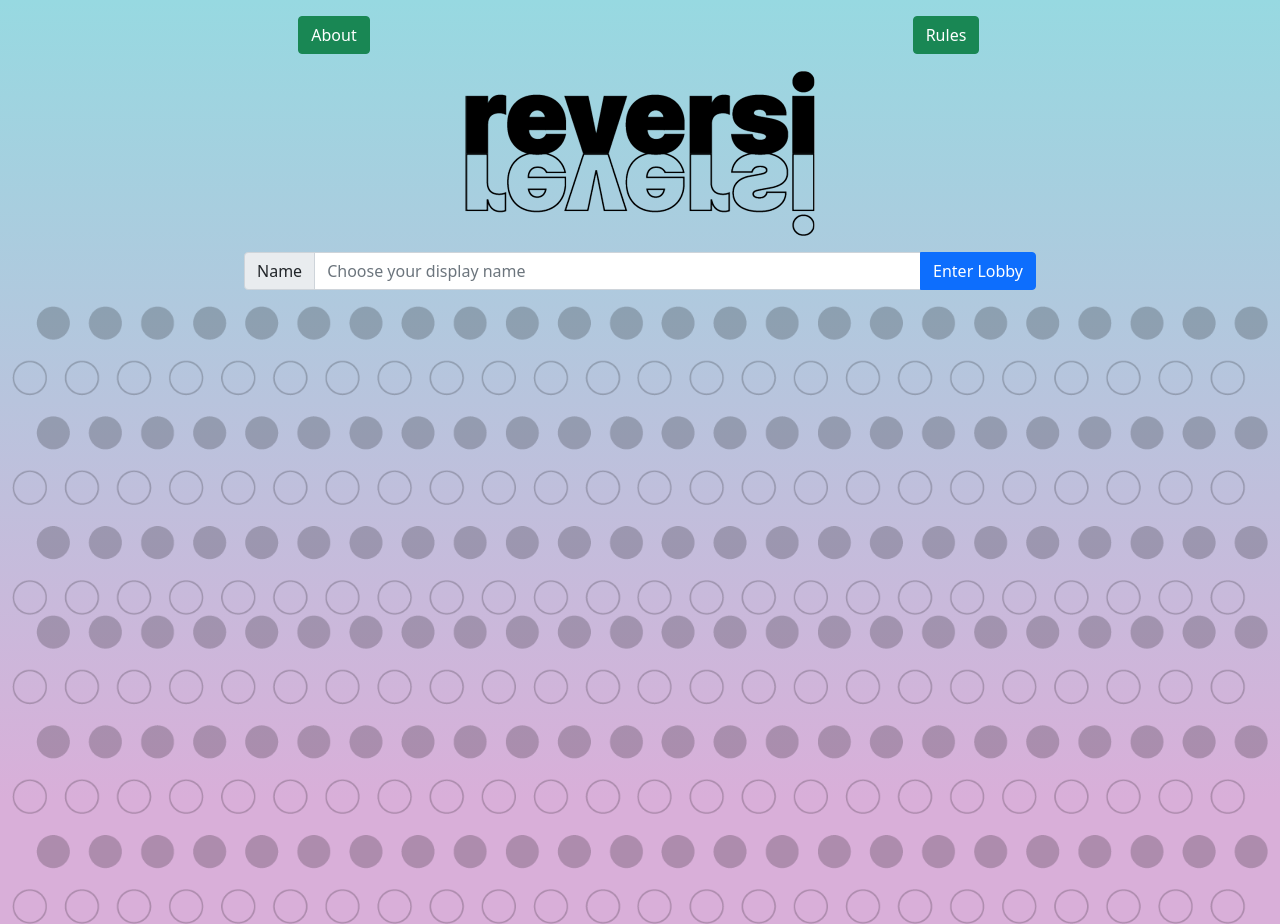
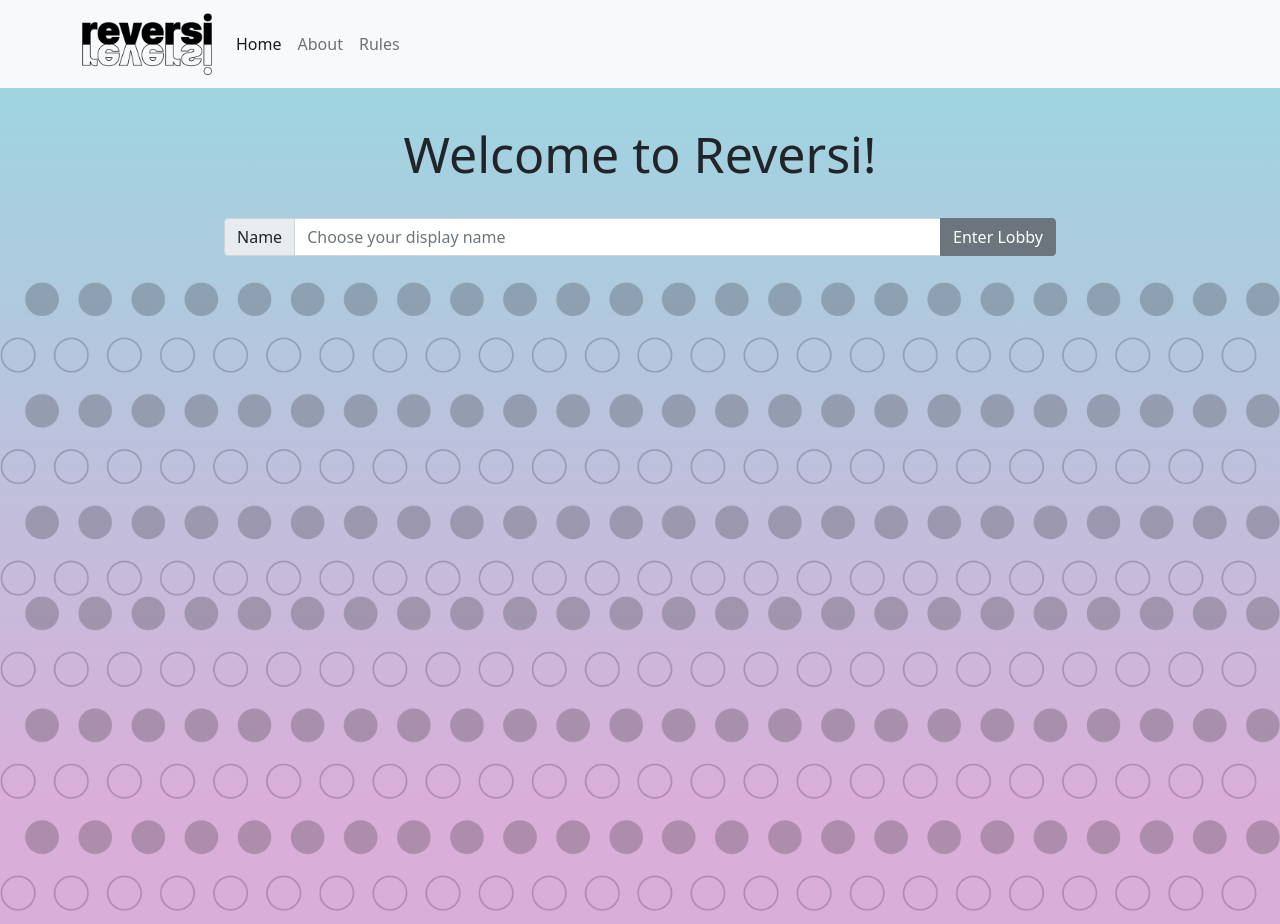
Before and after one commit to jean-hahn/reversi-jhahn, a website: page public/index.html in a window 1280 px wide. Drawn offline with nearby package versions, Linux system fonts and the light colour scheme.

Commit message:
visual improvements

```diff
--- a/public/assets/css/game.css
+++ b/public/assets/css/game.css
@@ -5,11 +5,11 @@ body {
 
 
 .headerrow {
-    background-color: #F0F0F0;
+    background-color: #e5fcff;
   }
 
 #messagePane {
-    background-color: rgb(238, 255, 217);
+    background-color: #f8f9fa;
 }
 
 .join_room_response,
--- a/public/index.html
+++ b/public/index.html
@@ -1,75 +1,100 @@
 <!doctype html>
 <html lang="en">
+
 <head>
   <!-- Required meta tags -->
   <meta charset="utf-8">
   <meta name="viewport" content="width=device-width, initial-scale=1">
 
   <!-- Bootstrap CSS -->
-    <link href="https://cdn.jsdelivr.net/npm/bootstrap@5.1.3/dist/css/bootstrap.min.css" rel="stylesheet" integrity="sha384-1BmE4kWBq78iYhFldvKuhfTAU6auU8tT94WrHftjDbrCEXSU1oBoqyl2QvZ6jIW3" crossorigin="anonymous">
+  <link href="https://cdn.jsdelivr.net/npm/bootstrap@5.1.3/dist/css/bootstrap.min.css" rel="stylesheet"
+    integrity="sha384-1BmE4kWBq78iYhFldvKuhfTAU6auU8tT94WrHftjDbrCEXSU1oBoqyl2QvZ6jIW3" crossorigin="anonymous">
   <style>
-      html, body {
-        height:100%;
+    html,
+    body {
+      height: 100%;
     }
+
     body {
       background-color: #D9AFD9;
       background-image: linear-gradient(0deg, #D9AFD9 0%, #97D9E1 100%);
 
 
       background-repeat: no-repeat;
+    }
 
-
-
+    h1 {
+      font-size: 50px;
     }
   </style>
 
 
   <title>Reversi</title>
 </head>
+
 <body>
-    <div class="container-fluid">
+
+  <nav class="navbar navbar-expand-lg navbar-light bg-light">
+    <div class="container">
+      <a class="navbar-brand" href="index.html">
+        <img src="assets/images/top-splash.png" alt="Reversi Logo 1" width="130px" />
+      </a>
+      <button class="navbar-toggler" type="button" data-toggle="collapse" data-target="#navbarNavAltMarkup"
+        aria-controls="navbarNavAltMarkup" aria-expanded="false" aria-label="Toggle navigation">
+        <span class="navbar-toggler-icon"></span>
+      </button>
+      <div class="collapse navbar-collapse" id="navbarNavAltMarkup">
+        <div class="navbar-nav">
+          <a class="nav-item nav-link active" href="#">Home <span class="sr-only"></span></a>
+          <a class="nav-item nav-link" href="about.html">About</a>
+          <a class="nav-item nav-link" href="https://en.wikipedia.org/wiki/Reversi">Rules</a>
+        </div>
+      </div>
+    </div>
+  </nav>
+
   <div class="row m-3">
     <div class="col text-center">
-          <a class="btn btn-success text-nowrap" href="about.html">About</a>
-        </div>
-        <div class="col text-center">
-          <a class="btn btn-success text-nowrap" href="https://en.wikipedia.org/wiki/Reversi">Rules</a>
-        </div>
-      </div>
-      <div class="row m-3">
-        <div class="col text-center">
-          <img class="img-fluid" src="assets/images/top-splash.png" alt="Reversi Logo 1" />
+     <h1 style="padding-top: 20px;">Welcome to Reversi!</h1>
     </div>
   </div>
 
     <div class="row align-items-center justify-content-center m-3">
-        <div class="col-8">
+      <div class="col-8" style="padding: 10px 0;">
         <div class="input-group">
           <span class="input-group-text" id="displayName">Name</span>
-            <input type="text" class="form-control text-nowrap" id="nameInput" placeholder="Choose your display name" aria-label="Enter your display name for use while playing Reversi" aria-describedby="displayName">
-            <button type="submit" class="btn btn-primary text-nowrap" id="lobbyButton"onclick="goToLobby()">Enter Lobby</button>
+          <input type="text" class="form-control text-nowrap" id="nameInput" placeholder="Choose your display name"
+            aria-label="Enter your display name for use while playing Reversi" aria-describedby="displayName">
+          <button type="submit" class="btn btn-secondary text-nowrap" id="lobbyButton" onclick="goToLobby()">Enter
+            Lobby</button>
         </div>
       </div>
     </div>
 
     <div class="row">
       <div class="col text-center">
-          <img class="img-fluid" src="assets/images/bottom-splash.png" alt="Reversi Logo 2" style="opacity:0.2;filter:alpha(opacity=20);"/>
-          <img class="img-fluid" src="assets/images/bottom-splash.png" alt="Reversi Logo 2" style="opacity:0.2;filter:alpha(opacity=20);"/>
+        <img class="img-fluid" src="assets/images/bottom-splash.png" alt="Reversi Logo 2"
+          style="opacity:0.2;filter:alpha(opacity=20);" />
+        <img class="img-fluid" src="assets/images/bottom-splash.png" alt="Reversi Logo 2"
+          style="opacity:0.2;filter:alpha(opacity=20);" />
 
       </div>
     </div>
   </div>
-    <script src="https://cdn.jsdelivr.net/npm/bootstrap@5.1.3/dist/js/bootstrap.bundle.min.js" integrity="sha384-ka7Sk0Gln4gmtz2MlQnikT1wXgYsOg+OMhuP+IlRH9sENBO0LRn5q+8nbTov4+1p" crossorigin="anonymous"></script>
-    <script src="https://ajax.googleapis.com/ajax/libs/jquery/3.6.0/jquery.min.js" integrity="sha384-vtXRMe3mGCbOeY7l30aIg8H9p3GdeSe4IFlP6G8JMa7o7lXvnz3GFKzPxzJdPfGK" crossorigin="anonymous"></script>
+  <script src="https://cdn.jsdelivr.net/npm/bootstrap@5.1.3/dist/js/bootstrap.bundle.min.js"
+    integrity="sha384-ka7Sk0Gln4gmtz2MlQnikT1wXgYsOg+OMhuP+IlRH9sENBO0LRn5q+8nbTov4+1p"
+    crossorigin="anonymous"></script>
+  <script src="https://ajax.googleapis.com/ajax/libs/jquery/3.6.0/jquery.min.js"
+    integrity="sha384-vtXRMe3mGCbOeY7l30aIg8H9p3GdeSe4IFlP6G8JMa7o7lXvnz3GFKzPxzJdPfGK"
+    crossorigin="anonymous"></script>
   <script>
-      function goToLobby(){
+    function goToLobby() {
       let username = encodeURI($('#nameInput').val());
-        window.location.href = "lobby.html?username="+username;
+      window.location.href = "lobby.html?username=" + username;
     }
-      $('#nameInput').keypress( function (e){
+    $('#nameInput').keypress(function (e) {
       let key = e.which;
-        if( key == 13){ //the enter key
+      if (key == 13) { //the enter key
         $('button[id = lobbyButton]').click();
         return false;
       }
@@ -77,4 +102,5 @@ background-image: linear-gradient(0deg, #D9AFD9 0%, #97D9E1 100%);
 
   </script>
 </body>
+
 </html>
```
Also changed, not shown: public/about.html (+21 -2 lines), public/game.html (+23 -2 lines), public/lobby.html (+26 -4 lines). Lines whose indentation alone changed are shown as unchanged.
